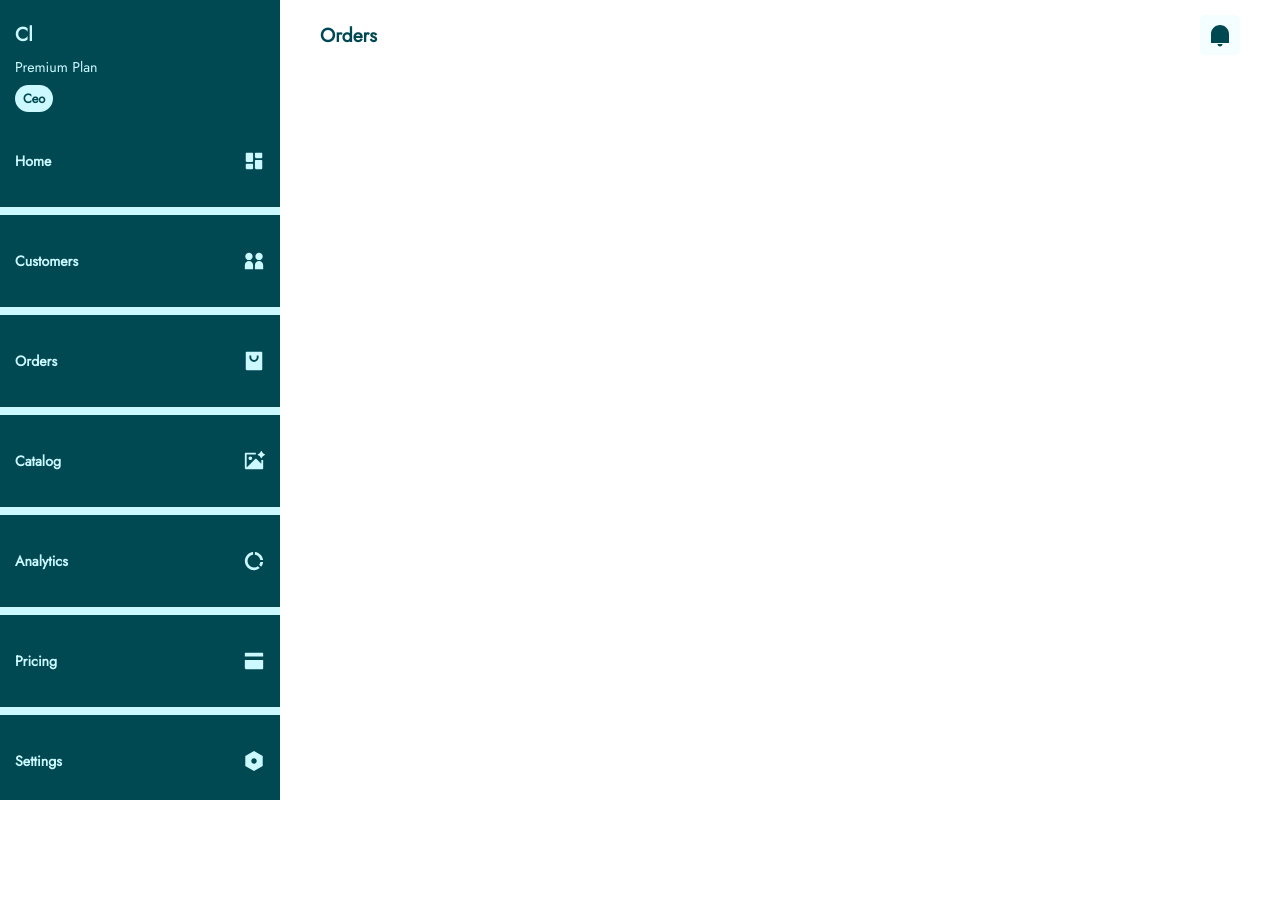
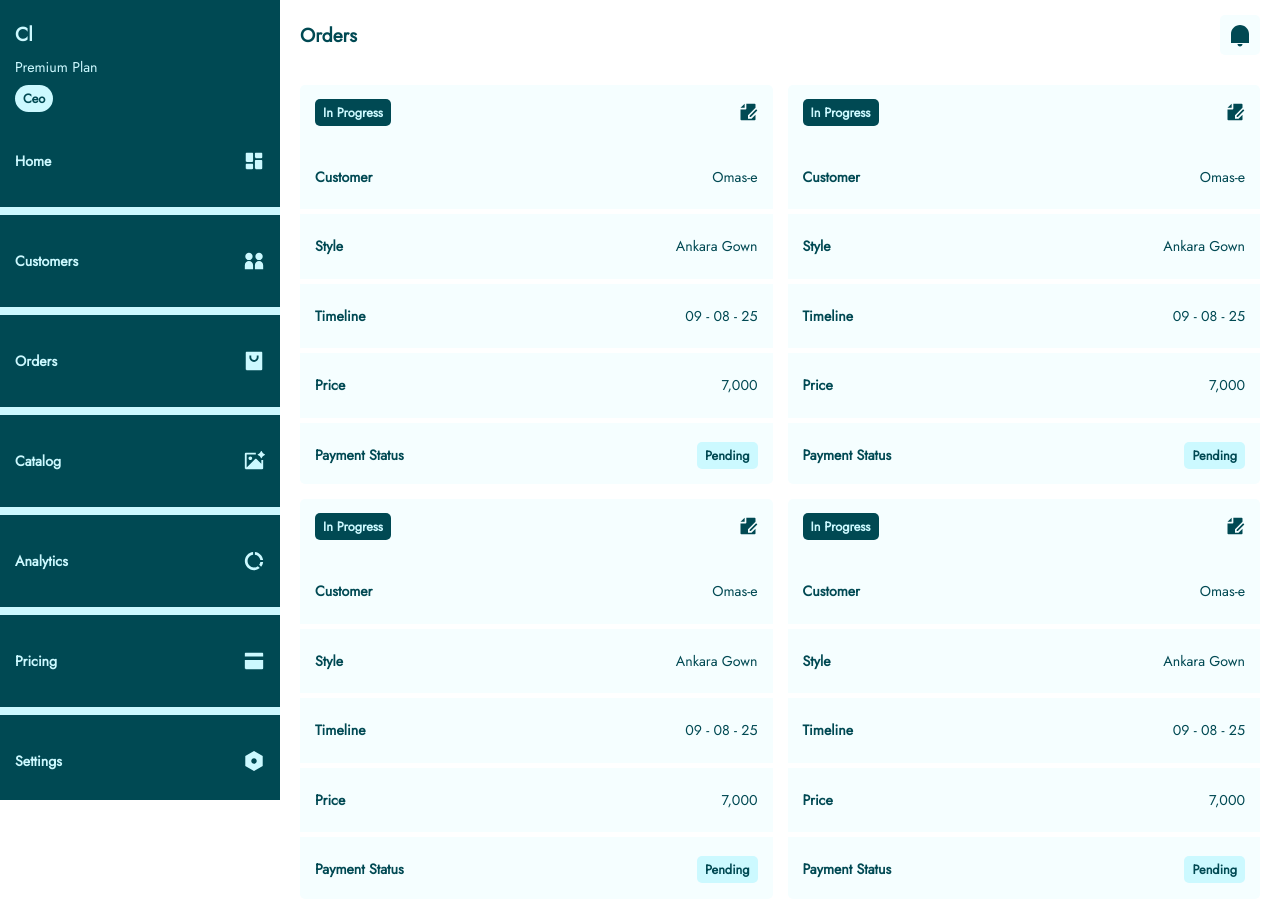
Before and after one commit to cloortt/web.cloortt.com, a Vue app: page /orders in a window 1280 px wide. Before the commit the page ends 800 px from the top, so only its background shows below. Built offline with nearby package versions, Linux system fonts and the light colour scheme.

Commit message:
Created Order Component (AppOrder Component)

```diff
--- a/src/assets/css/cloortt.css
+++ b/src/assets/css/cloortt.css
@@ -27,6 +27,7 @@ button {
     --c-base: #004953;
     --c-base-mild:#ccf9ff;
     --c-base-faint: #f5feff;
+    /* --c-base-faint:#fafeff; */
     --c-success: #3ae57f;
     --c-success-mild: #3ae57f;
     --c-success-faint: #3ae57f;
--- a/src/assets/css/web.css
+++ b/src/assets/css/web.css
@@ -22,7 +22,7 @@
 }
 .web-app-body{
     float:right;
-    padding:15px 40px;
+    padding:15px 20px;
     width:calc(100% - 280px);
 }
 
@@ -84,7 +84,7 @@
 }
 
 .web-customers .group{
-    border-bottom:2px solid var(--c-white);
+    border-bottom:5px solid var(--c-white);
 }
 .web-customers .group:nth-last-child(1){
     border-bottom:0;
@@ -109,6 +109,37 @@
 
 .web-customers .group .action ul li:nth-last-child(1){
     margin-right:0;
+}
+
+.web-orders .child {
+    padding:15px 0;
+}
+
+.web-orders .child .header{
+    padding:0 15px;
+    margin-bottom:40px;
+}
+
+.web-orders .child .info .group{
+    padding:18px 15px;
+    border-bottom:5px solid var(--c-white);
+}
+
+.web-orders .child .info .group:nth-child(1){
+    padding-top:0;
+}
+
+.web-orders .child .info .group:nth-last-child(1){
+    border-bottom:0;
+    padding-bottom:0;
+}
+
+.web-orders .child .info .group .title{
+    width:50%;
+}
+
+.web-orders .child .info .group .description{
+    width:50%;
 }
 
 @media(max-width:900px){
--- a/src/components/AppCustomer.vue
+++ b/src/components/AppCustomer.vue
@@ -11,7 +11,7 @@
     });
 </script>
 <template>
-    <div class="group cl-flex cl-flex-align-items-center cl-inner-space-2">
+    <div class="group cl-flex cl-flex-align-items-center cl-inner-space-3">
             <div class="info cl-flex cl-flex-align-items-center">
                 <div class="icon cl-margin-right">
                     <div class="box cl-bg-base-mild cl-flex cl-flex-align-items-center cl-flex-justify-content-center cl-border edge-is-blunt">
--- /dev/null
+++ b/src/components/AppOrders.vue
@@ -0,0 +1,66 @@
+<script setup>
+    import Icon from './Icon.vue';
+</script>
+<template>
+    <div class="child cl-bg-base-faint cl-border edge-is-blunt">
+        <div class="header cl-flex cl-flex-align-items-center cl-flex-justify-content-space-between">
+            <div class="status">
+                <div class="cl-badge cl-display-inline cl-bg-base cl-fg-base-mild cl-border edge-is-blunt cl-txt w-bold">
+                    In Progress
+                </div>
+            </div>
+            <div class="action cl-flex cl-flex-justify-content-end">
+                <Icon class="cl-fill-base" name="file-edit" :size="{ width: '20px', height: '20px' }" />
+            </div>
+        </div>
+        <div class="info">
+            <div class="group cl-flex cl-flex-align-items-center">
+                <div class="title">
+                    <p class="cl-fg-base cl-txt w-bold">Customer</p>
+                </div>
+                <div class="description cl-flex cl-flex-justify-content-end">
+                    <p class="cl-fg-base">Omas-e</p>
+                </div>
+            </div>
+
+            <div class="group cl-flex cl-flex-align-items-center">
+                <div class="title">
+                    <p class="cl-fg-base cl-txt w-bold">Style</p>
+                </div>
+                <div class="description cl-flex cl-flex-justify-content-end">
+                    <p class="cl-fg-base">Ankara Gown</p>
+                </div>
+            </div>
+
+            <div class="group cl-flex cl-flex-align-items-center">
+                <div class="title">
+                    <p class="cl-fg-base cl-txt w-bold">Timeline</p>
+                </div>
+                <div class="description cl-flex cl-flex-justify-content-end">
+                    <p class="cl-fg-base">09 - 08 - 25</p>
+                </div>
+            </div>
+
+            <div class="group cl-flex cl-flex-align-items-center">
+                <div class="title">
+                    <p class="cl-fg-base cl-txt w-bold">Price</p>
+                </div>
+                <div class="description cl-flex cl-flex-justify-content-end">
+                    <p class="cl-fg-base">7,000</p>
+                </div>
+            </div>
+
+            <div class="group cl-flex cl-flex-align-items-center">
+                <div class="title">
+                    <p class="cl-fg-base cl-txt w-bold">Payment Status</p>
+                </div>
+                <div class="description cl-flex cl-flex-justify-content-end">
+                    <div class="cl-badge cl-display-inline cl-bg-base-mild cl-fg-base cl-border edge-is-blunt cl-txt w-bold">
+                        Pending
+                    </div>
+                </div>
+            </div>
+
+        </div>
+    </div>
+</template>
--- a/src/views/CustomersView.vue
+++ b/src/views/CustomersView.vue
@@ -2,10 +2,8 @@
     import AppCustomer from '@/components/AppCustomer.vue';
 </script>
 <template>
-    <div class="web-customers cl-bg-base-faint cl-border edge-is-blunt">
+    <div class="web-customers cl-bg-base-faint cl-border width-1 edge-is-blunt">
         <AppCustomer customerName="Carlos Longe"/>
         <AppCustomer customerName="Omas-e"/>
-
-        <!-- <AppCustomer/> -->
     </div>
 </template>
--- a/src/views/OrdersView.vue
+++ b/src/views/OrdersView.vue
@@ -1,5 +1,11 @@
 <script setup>
+    import AppOrder from '@/components/AppOrders.vue';
 </script>
 <template>
-
+    <div class="web-orders cl-grid grid-2 stackable">
+        <AppOrder/>
+        <AppOrder/>
+        <AppOrder/>
+        <AppOrder/>
+    </div>
 </template>
```
